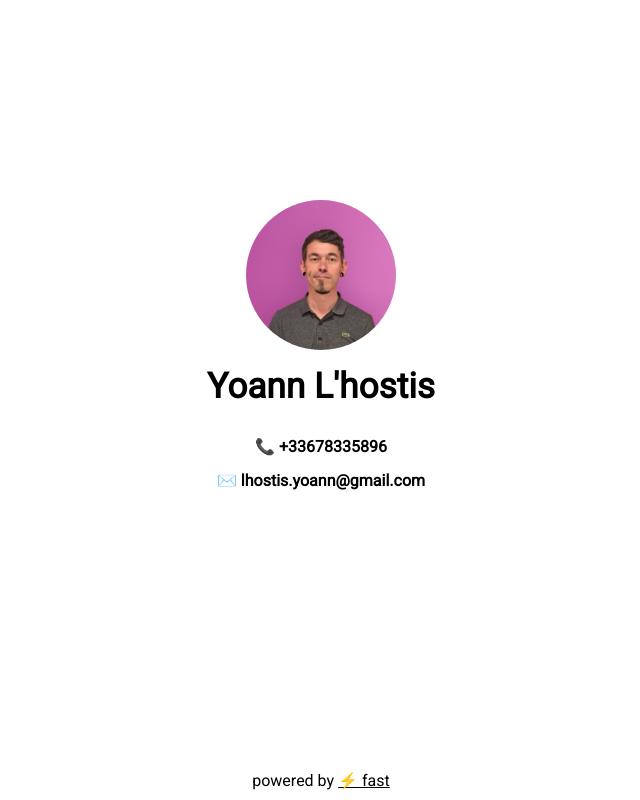
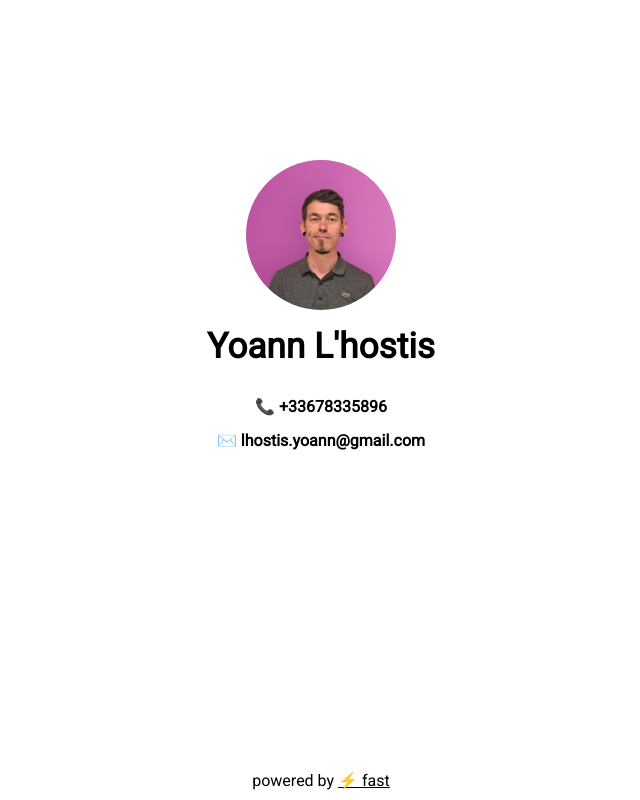
Before and after one commit to YoannLh/fast_dur, a plain HTML site: page index.html in a window 1280 px wide. Shown: the whole page, without its empty margins (319-959 px from the left). Drawn offline with Linux system fonts and the light colour scheme.

Commit message:
hotfix margin main

```diff
--- a/style.css
+++ b/style.css
@@ -42,7 +42,7 @@ body {
   flex-direction: column;
   width: 100%;
   height: 100%;
-  margin: 25vh auto;
+  margin: 10em auto;
 }
 
 img {
```
